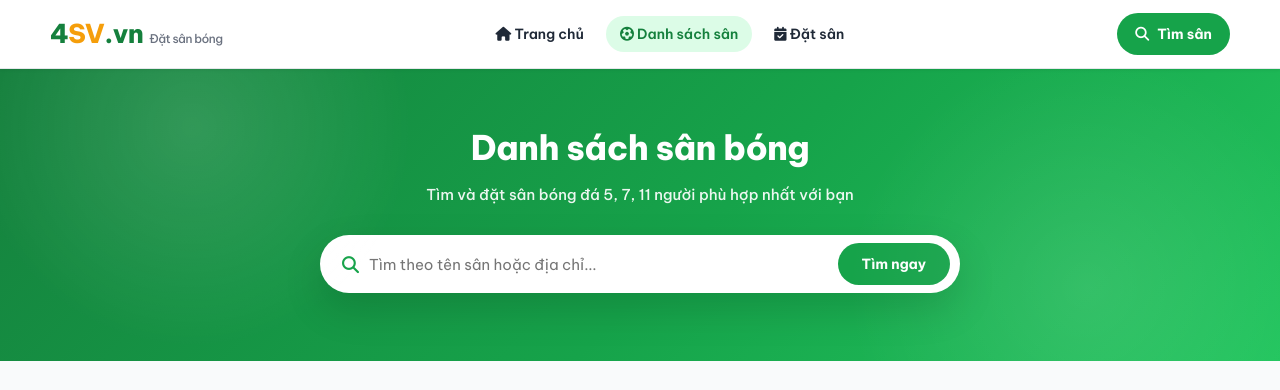
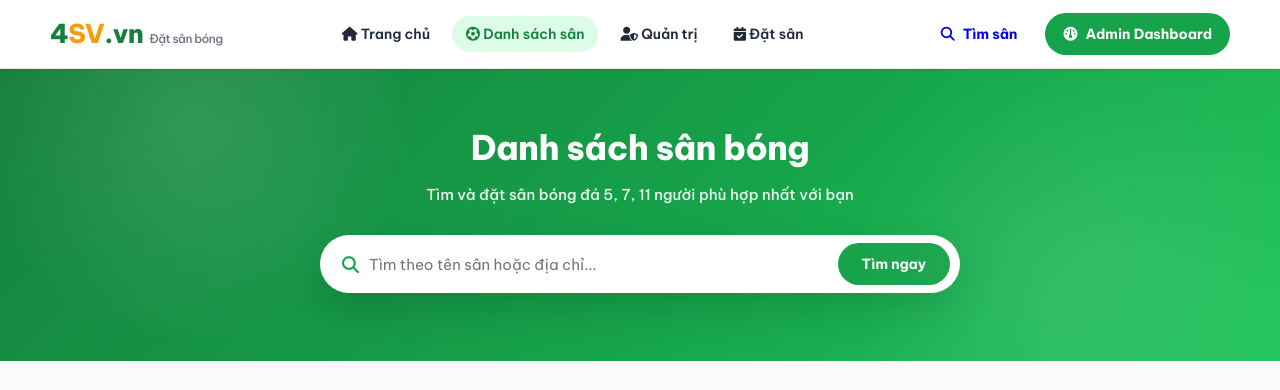
Before and after one commit to quanghuyth242-ctrl/dat-san-bong-4SV, a website built with Vite: page project/pages/danh-sach-san.html in a window 1280 px wide. Shown: the top 390 px of the page. Built offline with nearby package versions, Linux system fonts and the light colour scheme.

Commit message:
Them link Admin Dashboard va Chu San vao trang chu va danh sach san

```diff
--- a/project/pages/danh-sach-san.html
+++ b/project/pages/danh-sach-san.html
@@ -20,7 +20,7 @@
     <link rel="stylesheet" href="../css/san-bong.css" />
   </head>
   <body>
-    <!-- HEADER -->
+
     <header class="site-header">
       <div class="container nav-inner">
         <a class="nav-brand" href="../index.html">4<span>SV</span>.vn<small>Đặt sân bóng</small></a>
@@ -28,16 +28,17 @@
         <ul class="nav-links">
           <li><a href="../index.html"><i class="fa-solid fa-house"></i> Trang chủ</a></li>
           <li><a href="danh-sach-san.html" class="active"><i class="fa-solid fa-futbol"></i> Danh sách sân</a></li>
+          <li><a href="dashboard.html"><i class="fa-solid fa-user-shield"></i> Quản trị</a></li>
           <li><a href="#booking"><i class="fa-solid fa-calendar-check"></i> Đặt sân</a></li>
         </ul>
 
         <div class="nav-actions">
-          <a href="../index.html" class="btn-header primary"><i class="fa-solid fa-magnifying-glass"></i> Tìm sân</a>
+          <a href="../index.html" class="btn-header"><i class="fa-solid fa-magnifying-glass"></i> Tìm sân</a>
+          <a href="dashboard.html" class="btn-header primary"><i class="fa-solid fa-gauge"></i> Admin Dashboard</a>
         </div>
       </div>
     </header>
 
-    <!-- HERO + SEARCH -->
 <section class="page-hero">
       <div class="hero-title">Danh sách sân bóng</div>
       <p class="hero-sub">Tìm và đặt sân bóng đá 5, 7, 11 người phù hợp nhất với bạn</p>
@@ -53,9 +54,8 @@
       </form>
     </section>
 
-    <!-- MAIN LAYOUT -->
 <main class="container san-layout">
-      <!-- FILTER -->
+
       <aside class="filter-sidebar">
         <details class="filter-card" open>
           <summary>
@@ -96,7 +96,6 @@
         </details>
       </aside>
 
-      <!-- RESULT -->
 <div class="san-content">
         <div class="san-toolbar">
           <div class="result-count">
@@ -123,7 +122,6 @@
       </div>
     </main>
 
-    <!-- FOOTER -->
 <footer class="site-footer">
       <div class="container footer-inner">
         <div class="fb">4<span>SV</span>.vn</div>
@@ -131,7 +129,6 @@
       </div>
     </footer>
 
-    <!-- MODAL CHI TIẾT -->
 <div class="modal-overlay" id="detailModal" role="dialog" aria-modal="true" aria-label="Chi tiết sân">
       <div class="modal">
         <div class="modal-head">
@@ -142,7 +139,6 @@
       </div>
     </div>
 
-    <!-- MODAL ĐẶT SÂN -->
 <div class="modal-overlay" id="bookModal" role="dialog" aria-modal="true" aria-label="Đặt sân">
       <div class="modal">
         <div class="modal-head">
@@ -153,7 +149,6 @@
       </div>
     </div>
 
-    <!-- TOAST -->
 <div class="toast" id="toast" role="status" aria-live="polite">
       <i class="fa-solid fa-circle-check"></i>
       <div>
```
Also changed, not shown: index.html (+1 -1 lines), project/index.html (+2 -2 lines). Lines whose indentation alone changed are shown as unchanged.
